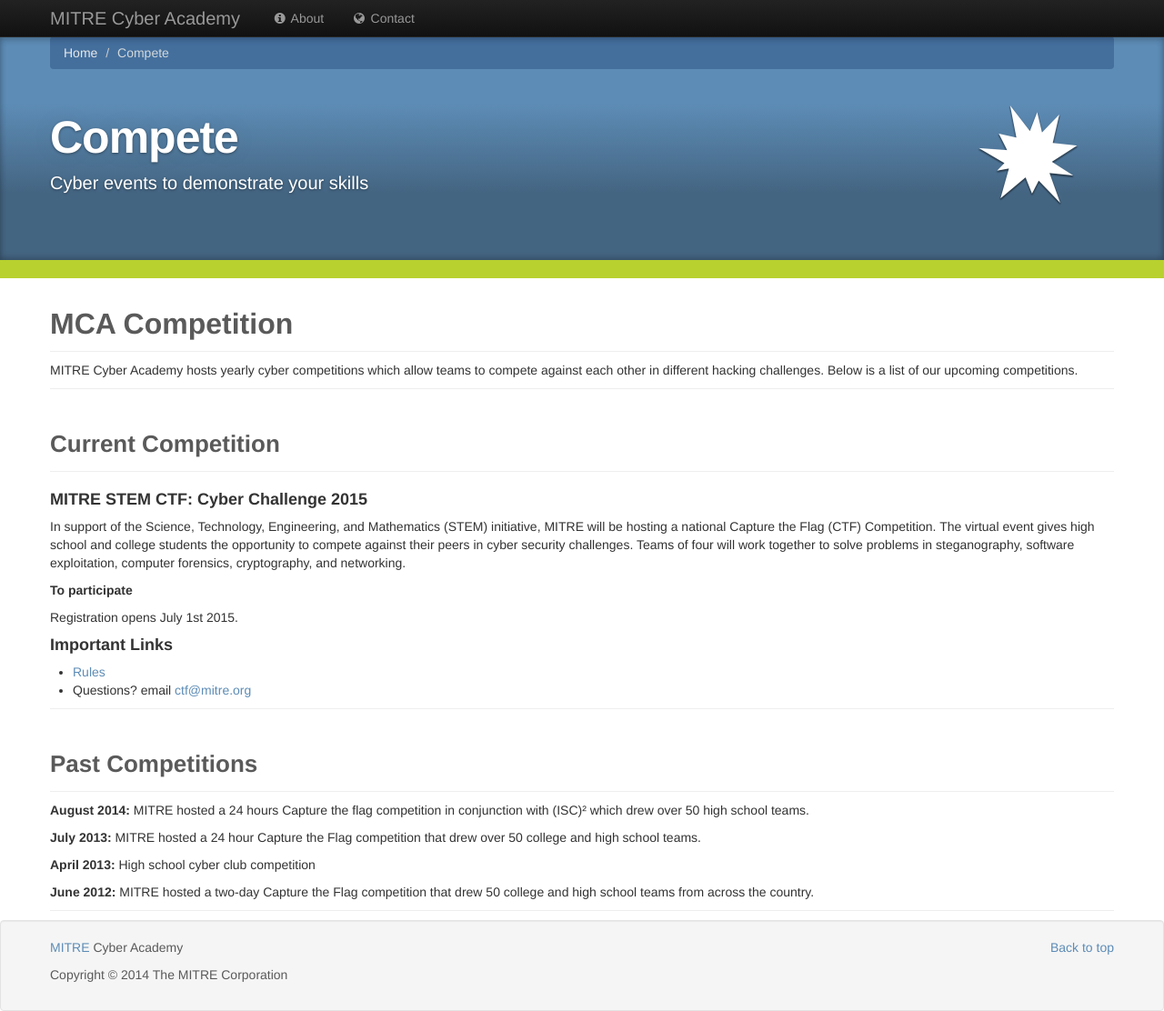
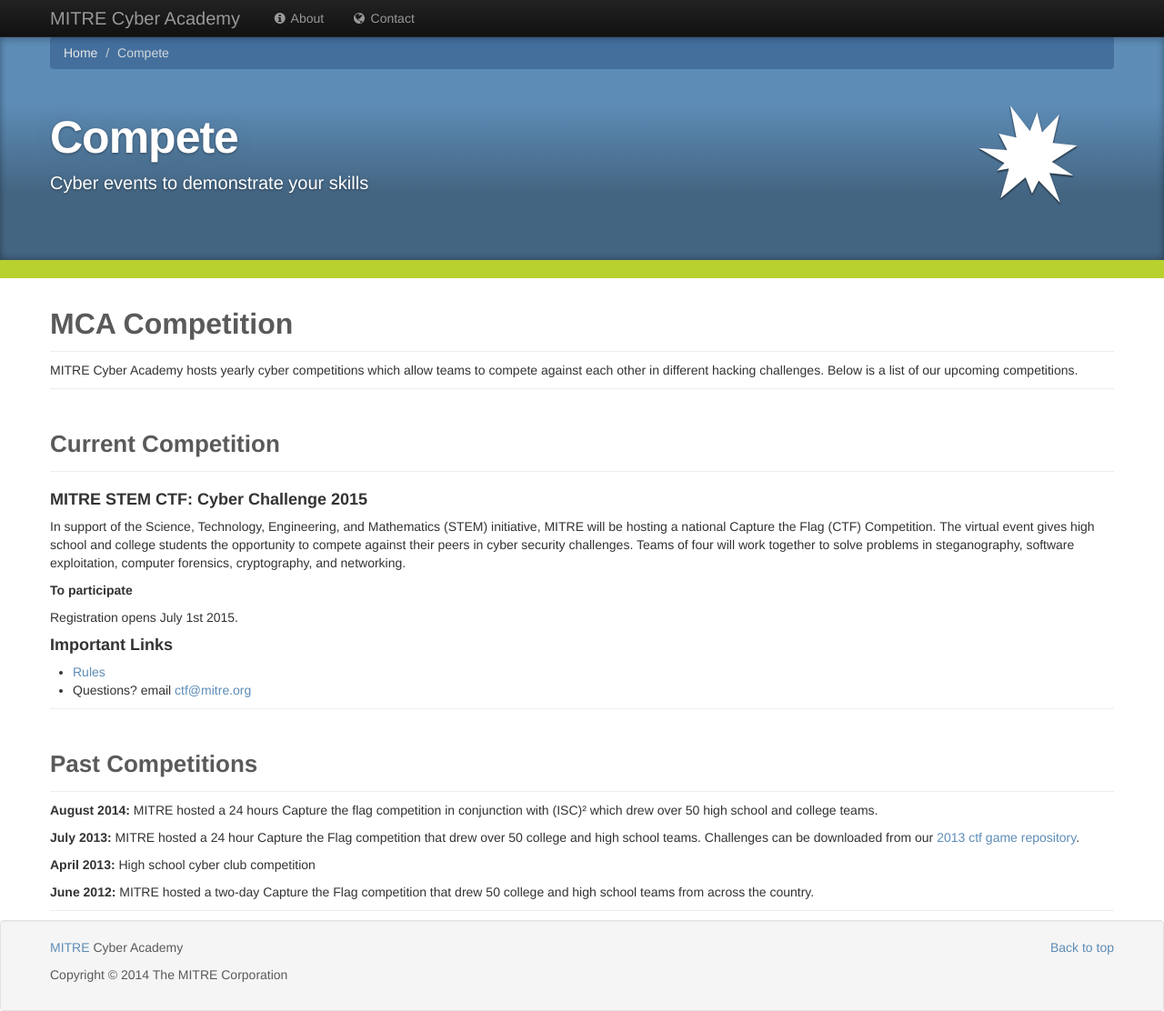
Before and after one commit to mitre-cyber-academy/mitre-cyber-academy.github.io, a Jekyll site: the page built from competitions/index.html, in a window 1280 px wide and 1112 px high. Shown: the whole window at 91% size. Built offline with Jekyll 4.4.1, drawn with Linux system fonts in a browser that asks for light colours.

Commit message:
Added links from the competition page for users to easily find the 2013 ctf game challenges.

```diff
--- a/competitions/index.html
+++ b/competitions/index.html
@@ -57,8 +57,8 @@ redirect_from:
         <h2>Past Competitions</h2>
     </div>
     <div class="maincontent row-fluid">
-        <p><b>August 2014:</b> MITRE hosted a 24 hours Capture the flag competition in conjunction with (ISC)² which drew over 50 high school teams.</p>
-        <p><b>July 2013:</b> MITRE hosted a 24 hour Capture the Flag competition that drew over 50 college and high school teams.</p>
+        <p><b>August 2014:</b> MITRE hosted a 24 hours Capture the flag competition in conjunction with (ISC)² which drew over 50 high school and college teams.</p>
+        <p><b>July 2013:</b> MITRE hosted a 24 hour Capture the Flag competition that drew over 50 college and high school teams. Challenges can be downloaded from our <a href="https://github.com/mitre-cyber-academy/2013-ctf-game">2013 ctf game repository</a>.</p>
         <p><b>April 2013:</b> High school cyber club competition</p>
         <p><b>June 2012:</b> MITRE hosted a two-day Capture the Flag competition that drew 50 college and high school teams from across the country.</p>
     </div>
```
